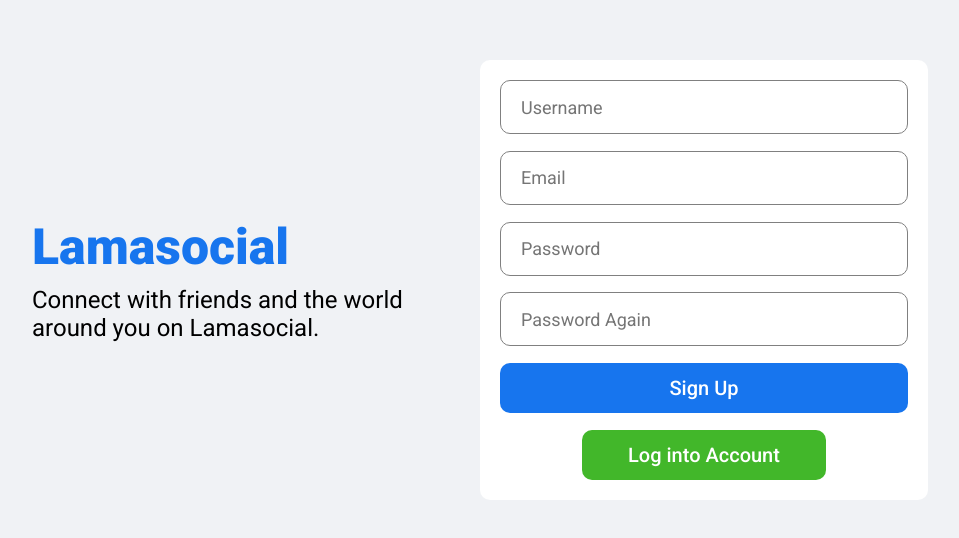
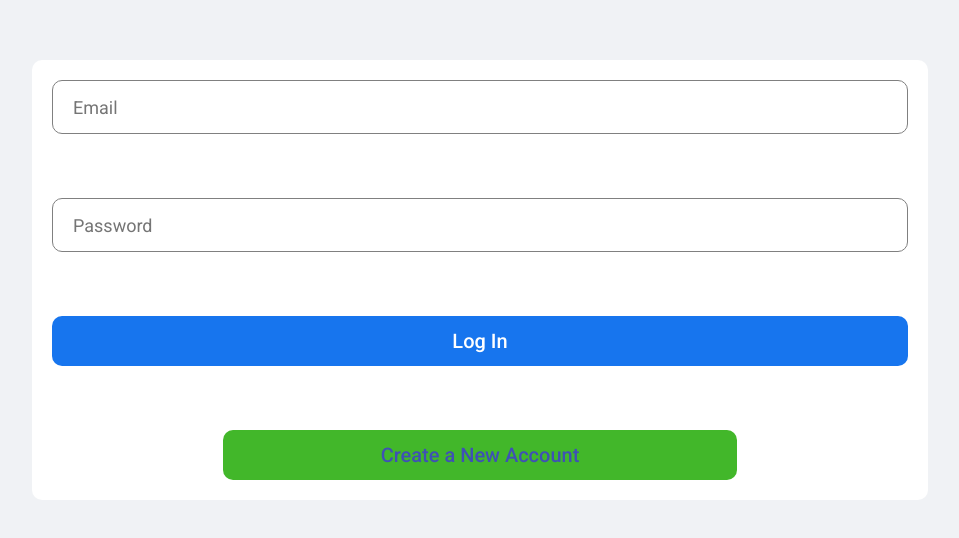
Before and after one commit to Ponrawoot/chat-application, a React (Create React App) app in the folder client/: page / in a window 1280 px wide. Shown: the part 120-658 px from the top of the page, without its empty margins (160-1119 px from the left). Built offline with nearby package versions, Linux system fonts and the light colour scheme.

Commit message:
remove unused elements

```diff
--- a/client/src/App.js
+++ b/client/src/App.js
@@ -11,7 +11,6 @@ import {
 import { useContext } from "react";
 import { AuthContext } from "./context/AuthContext";
 import Messenger from "./pages/messenger/Messenger";
-import MyComponent from "./pages/groupchat/groupchat";
 
 function App() {
   const { user } = useContext(AuthContext);
@@ -19,7 +18,7 @@ function App() {
     <Router>
       <Switch>
         <Route exact path="/">
-          {user ? <Home /> : <Register />}
+          {user ? <Home /> : <Login />}
         </Route>
         <Route path="/login">{user ? <Redirect to="/" /> : <Login />}</Route>
         <Route path="/register">
@@ -31,9 +30,6 @@ function App() {
         <Route path="/profile/:username">
           <Profile />
         </Route>
-        <Route path="/groupchat">
-          <MyComponent />
-        </Route>
       </Switch>
     </Router>
   );
--- a/client/src/pages/groupchat/groupchat.jsx
+++ /dev/null
@@ -1,14 +0,0 @@
-import React from 'react';
-
-function MyComponent(props) {
-  return (
-    <div>
-      <h1>You Join</h1>
-      <p>You: This is simple text.</p>
-      <input type="text" />
-      <button>send</button>
-    </div>
-  );
-}
-
-export default MyComponent;
--- a/client/src/pages/profile/Profile.jsx
+++ b/client/src/pages/profile/Profile.jsx
@@ -25,7 +25,7 @@ export default function Profile() {
 
   return (
     <>
-      <Topbar />
+
       <div className="profile">
         <div className="profileRight">
           <div className="profileRightTop">
--- a/client/src/pages/register/Register.jsx
+++ b/client/src/pages/register/Register.jsx
@@ -32,12 +32,6 @@ export default function Register() {
   return (
     <div className="login">
       <div className="loginWrapper">
-        <div className="loginLeft">
-          <h3 className="loginLogo">Lamasocial</h3>
-          <span className="loginDesc">
-            Connect with friends and the world around you on Lamasocial.
-          </span>
-        </div>
         <div className="loginRight">
           <form className="loginBox" onSubmit={handleClick}>
             <input
```
Also changed, not shown: client/src/pages/groupchat/groupchat.css (deleted).
